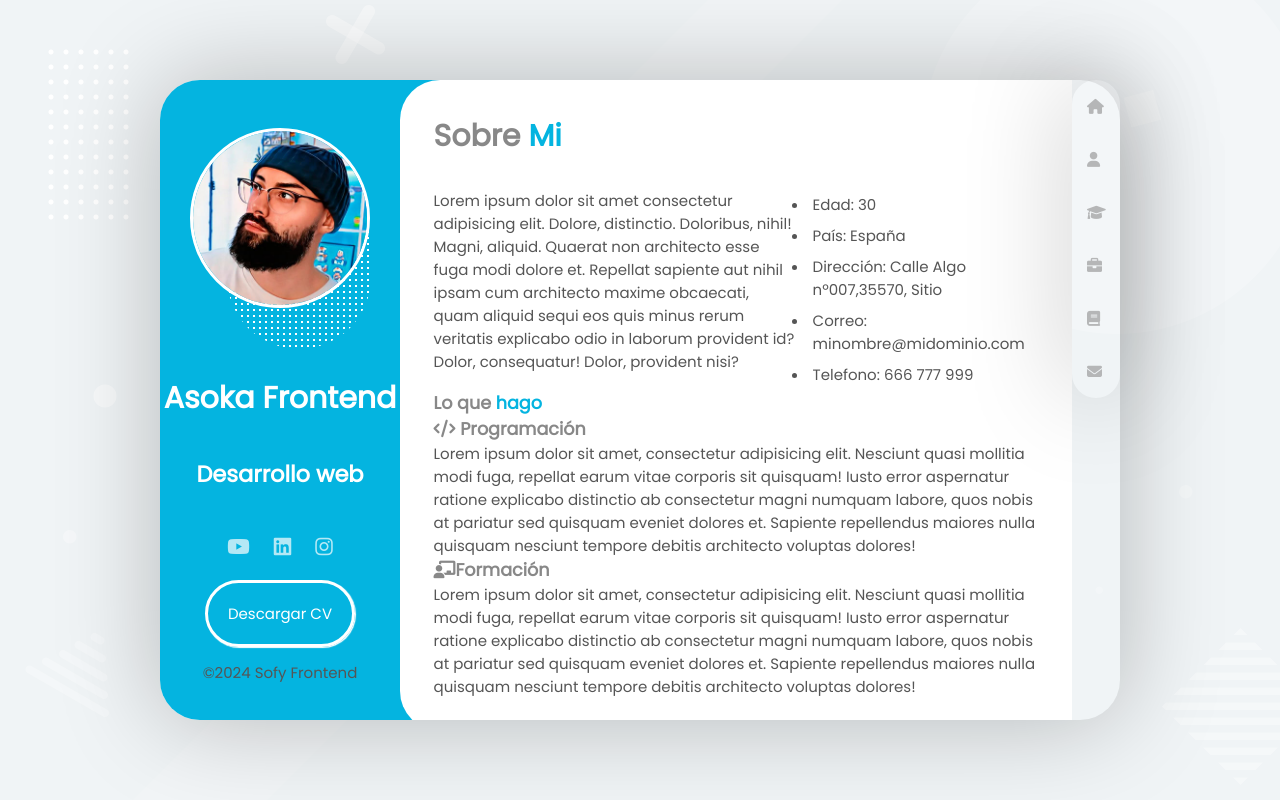
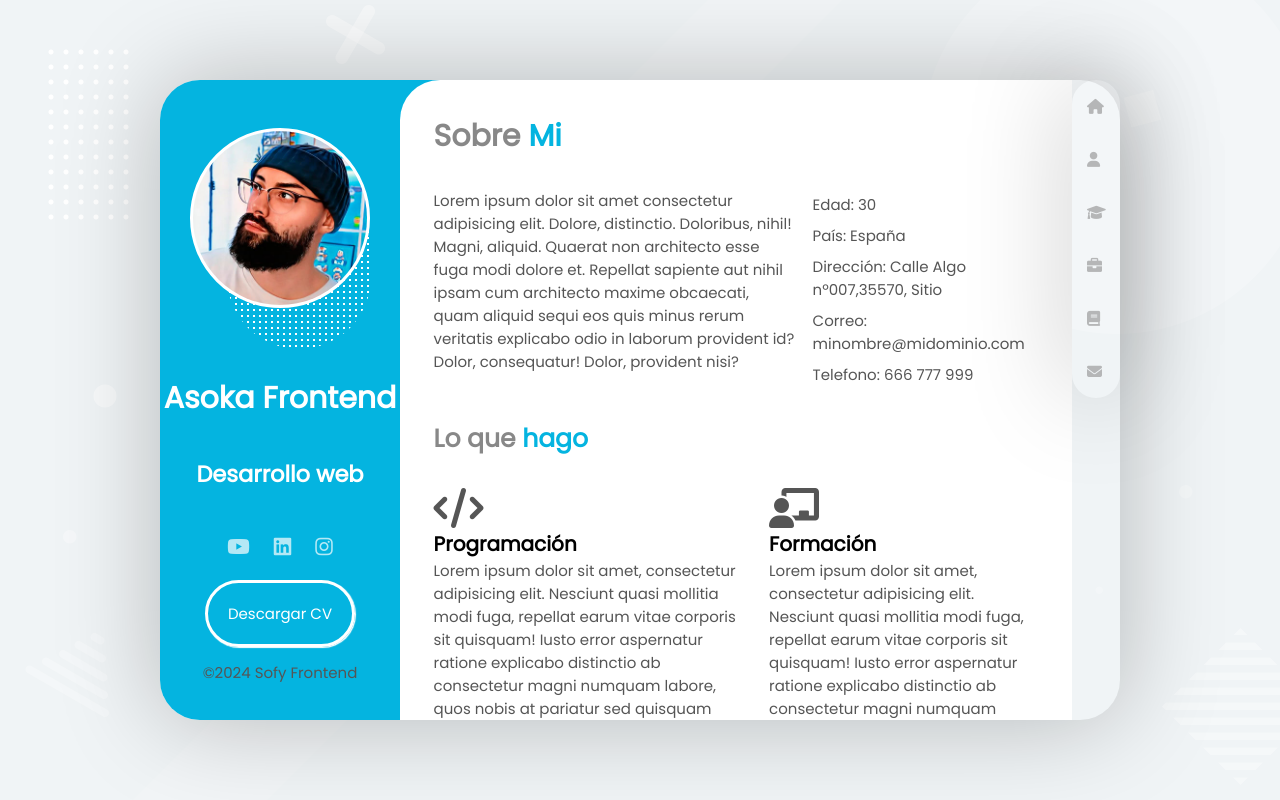
Before and after one commit to SofyFrontend/proyecto-master-css-1, a plain HTML site: page sobre-mi.html in a window 1280 px wide. Drawn offline with Linux system fonts and the light colour scheme.

Commit message:
añadir estilo a sobremi

```diff
--- a/estilos/sobre-mi.css
+++ b/estilos/sobre-mi.css
@@ -1,24 +1,57 @@
 /* esta es la hoja especifica para el estilo de la página sobre-mi.html */
-.principal{
+.principal {
     /* hacer que el scroll de la web esté solo en la caja blanca que es la section */
     overflow: scroll;
 }
-.principal_contenido{
-    padding:5% 5%;
+
+.principal_contenido {
+    padding: 5% 5%;
 }
-.presentacion__titulo{
+
+.presentacion__titulo {
     padding-bottom: 5%;
     font-size: 3rem;
 }
-.presentacion_columnas{
+
+.presentacion_columnas {
     display: grid;
-grid-template-columns: 60% 40%;
-column-gap: 2%;
+    grid-template-columns: 60% 40%;
+    column-gap: 2%;
 }
-ul{
+
+.presentacion__lista {
     box-shadow: none;
+    list-style: none;
 }
-li{padding: 0.4rem;}
-.__titulo--azul{
+
+.presentacion__item {
+    padding: 0.4rem;
+}
+
+.__titulo--azul {
     color: var(--color-azul);
 }
+
+.hago__titulo {
+    margin: 5% 0;
+    font-size: 2.5rem;
+    grid-area: titulo;
+}
+
+.hago_icon {
+    font-size: 4rem;
+    color: var(--color-texto);
+}
+
+.hago {
+    display: grid;
+    grid-template-columns: auto auto;
+    column-gap: 5%;
+    grid-template-areas:"titulo titulo"
+                        "programacion formacion";
+}
+
+.hago__subtitulo {
+    font-size: 2rem;
+    color: var(--color-titulo);
+}
--- a/sobre-mi.html
+++ b/sobre-mi.html
@@ -54,20 +54,19 @@
                             nisi?
                         </p>
                         <ul class="presentacion__lista">
-                            <li>Edad: 30</li>
-                            <li>País: España</li>
-                            <li>Dirección: Calle Algo nº007,35570, Sitio</li>
-                            <li>Correo: minombre@midominio.com</li>
-                            <li> Telefono: 666 777 999</li>
+                            <li class="presentacion__item">Edad: 30</li>
+                            <li class="presentacion__item">País: España</li>
+                            <li class="presentacion__item">Dirección: Calle Algo nº007,35570, Sitio</li>
+                            <li class="presentacion__item">Correo: minombre@midominio.com</li>
+                            <li class="presentacion__item"> Telefono: 666 777 999</li>
                         </ul>
                     </div>
                 </article>
                 <article class="hago">
-                    <h3>Lo que <span class="__titulo--azul">hago</span></h2>
+                    <h3 class="hago__titulo">Lo que <span class="__titulo--azul">hago</span></h2>
                         <div class="hago_programacion">
-                            <h3 class="hago-titulo">
-                                <i class="fa-solid fa-code"></i> Programación
-                            </h3>
+                            <i class="fa-solid fa-code hago_icon"></i>
+                            <h3 class="hago__subtitulo">Programación</h3>
                             <p class="hago-parrafo">Lorem ipsum dolor sit amet, consectetur adipisicing elit. Nesciunt
                                 quasi mollitia modi fuga,
                                 repellat earum vitae corporis sit quisquam! Iusto error aspernatur ratione explicabo
@@ -78,7 +77,8 @@
                                 voluptas dolores!</p>
                         </div>
                         <div class="hago_formacion">
-                            <h3 class="hago_titulo"><i class="fa-solid fa-chalkboard-user"></i>Formación</h3>
+                            <i class="fa-solid fa-chalkboard-user hago_icon"></i>
+                            <h3 class="hago__subtitulo">Formación</h3>
                             <p class="hago-parrafo">Lorem ipsum dolor sit amet, consectetur adipisicing elit. Nesciunt
                                 quasi mollitia modi fuga,
                                 repellat earum vitae corporis sit quisquam! Iusto error aspernatur ratione explicabo
```
